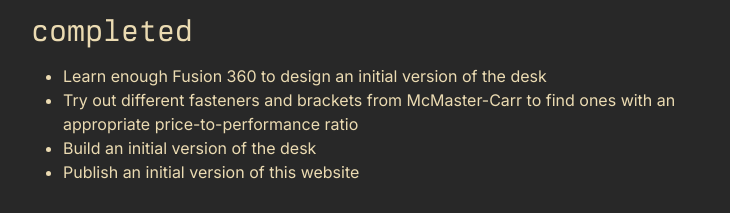
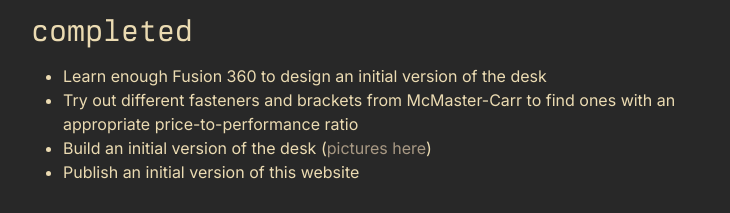
Before and after one commit to jamesbvaughan/tweenage.engineering, a Next.js app: page /about in a window 1280 px wide. Shown: the part 840-1053 px from the top of the page, without its empty margins (249-979 px from the left). Built offline with nearby package versions, Linux system fonts and the light colour scheme.

Commit message:
Add blog link

```diff
--- a/app/about/about.mdx
+++ b/app/about/about.mdx
@@ -24,7 +24,7 @@ To be honest, I don't expect there to be much overlap between people who are ser
 
 - Learn enough Fusion 360 to design an initial version of the desk
 - Try out different fasteners and brackets from McMaster-Carr to find ones with an appropriate price-to-performance ratio
-- Build an initial version of the desk
+- Build an initial version of the desk ([pictures here](https://jamesbvaughan.com/meadow-desk))
 - Publish an initial version of this website
 
 ### in progress
```
